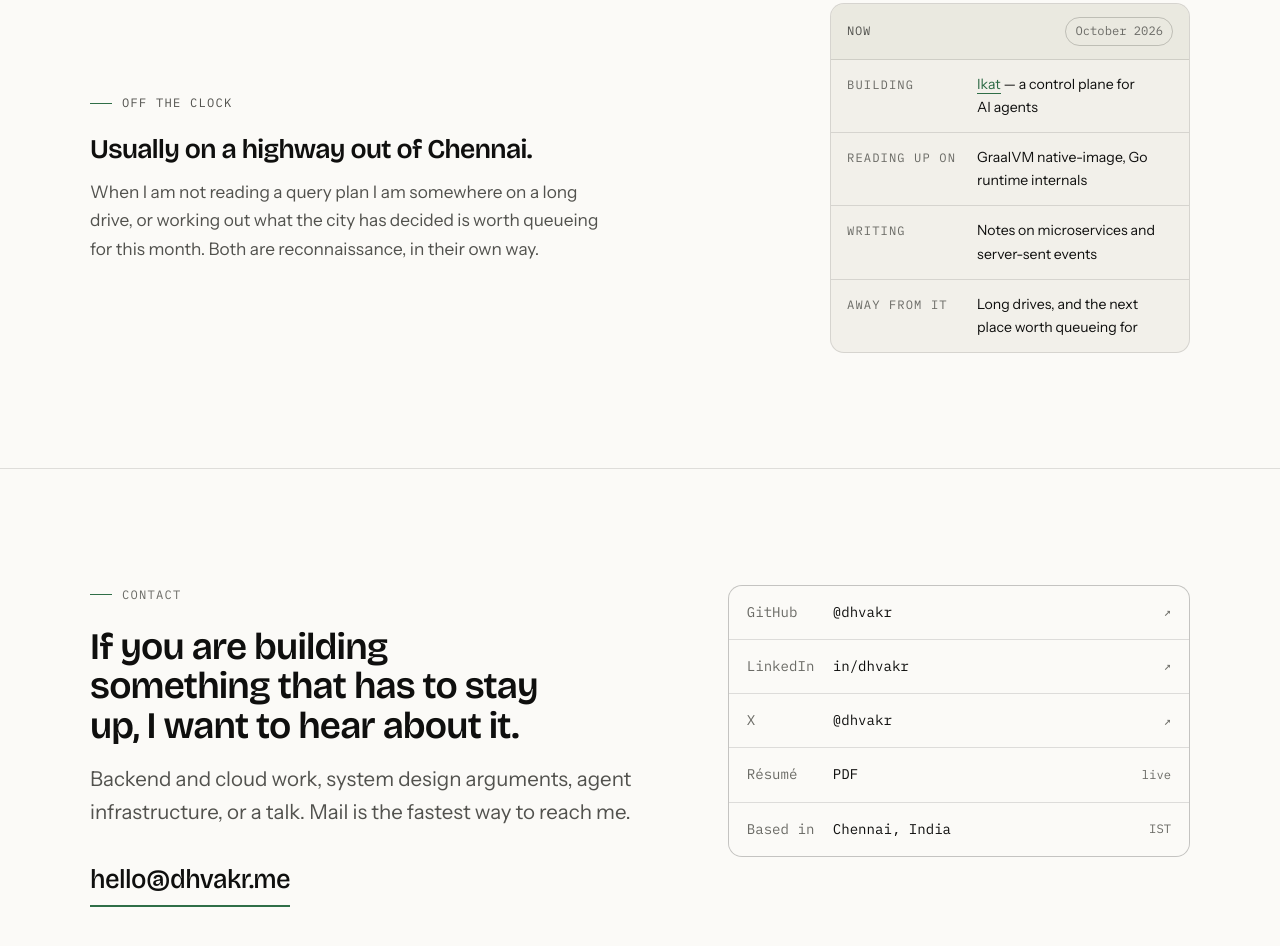
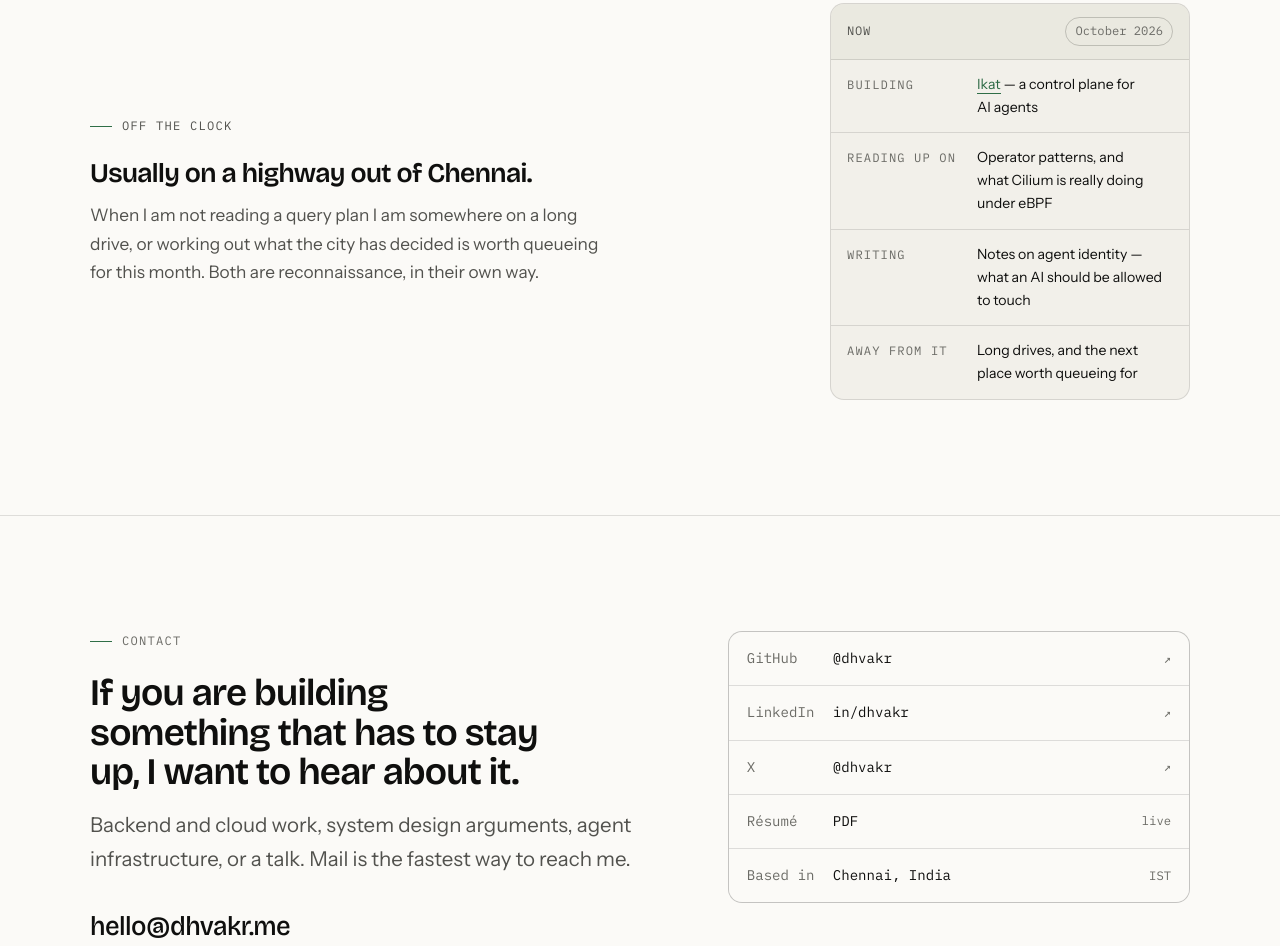
Before and after one commit to dhvakr/dhvakr, a plain HTML site: page index.html in a window 1280 px wide. Shown: the part 8711-9657 px from the top of the page. Drawn offline with nearby package versions, Linux system fonts and the light colour scheme.

Commit message:
Now card: point "reading" at the platform work, "writing" at agents
The Now card still read like the old job — GraalVM and Go runtime internals
next to a note on microservices and server-sent events. Neither matches what
he is actually doing: operator patterns and eBPF on the platform side, and
agent identity on the Ikat side.

GraalVM native-image stays in the stack's "reading up on" tier, which is
where a long-running interest belongs; the Now card is for what is open on
the desk this month.

Co-Authored-By: Claude Opus 5 <noreply@anthropic.com>

```diff
--- a/index.html
+++ b/index.html
@@ -501,8 +501,8 @@ setTimeout(function(){if(!window.__revealOK)document.documentElement.classList.a
           </div>
           <ul class="nowlist">
             <li><span class="nk">Building</span><span class="nv"><a href="/ikat/">Ikat</a> — a control plane for AI agents</span></li>
-            <li><span class="nk">Reading up on</span><span class="nv">GraalVM native-image, Go runtime internals</span></li>
-            <li><span class="nk">Writing</span><span class="nv">Notes on microservices and server-sent events</span></li>
+            <li><span class="nk">Reading up on</span><span class="nv">Operator patterns, and what Cilium is really doing under eBPF</span></li>
+            <li><span class="nk">Writing</span><span class="nv">Notes on agent identity &mdash; what an AI should be allowed to touch</span></li>
             <li><span class="nk">Away from it</span><span class="nv">Long drives, and the next place worth queueing for</span></li>
           </ul>
         </div>
```
